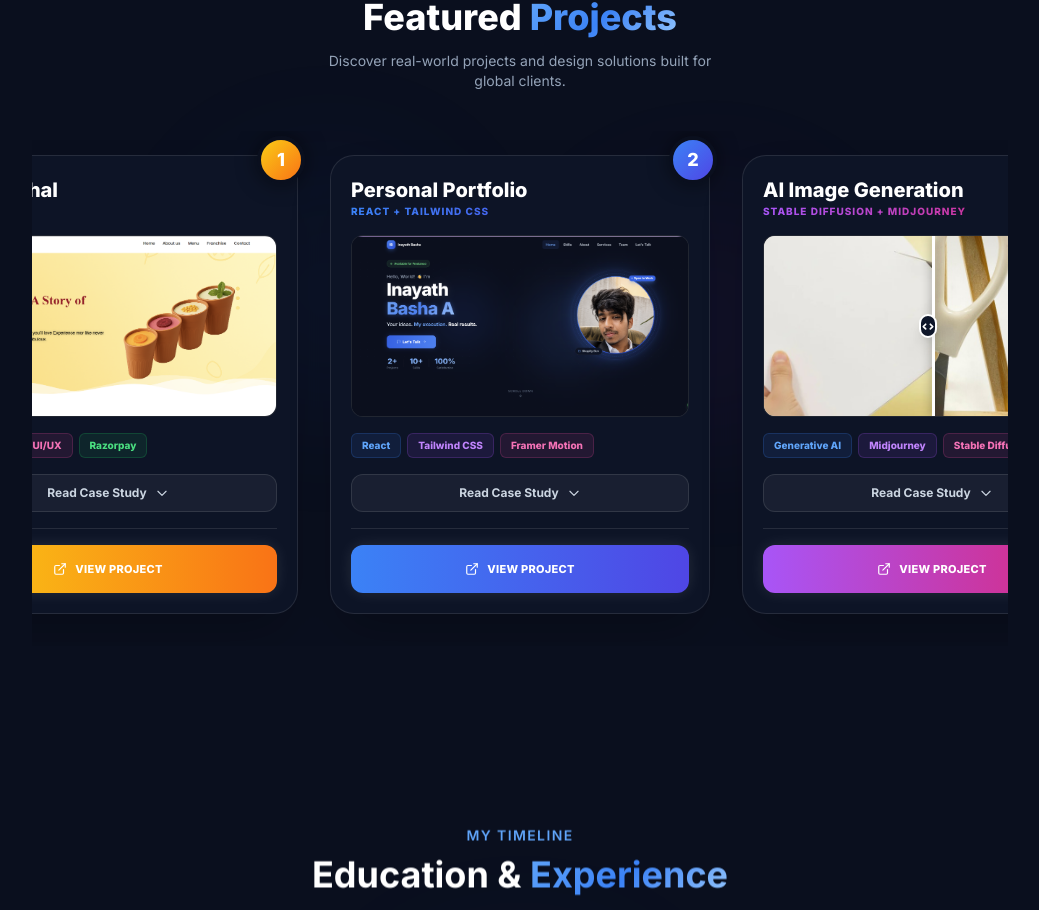
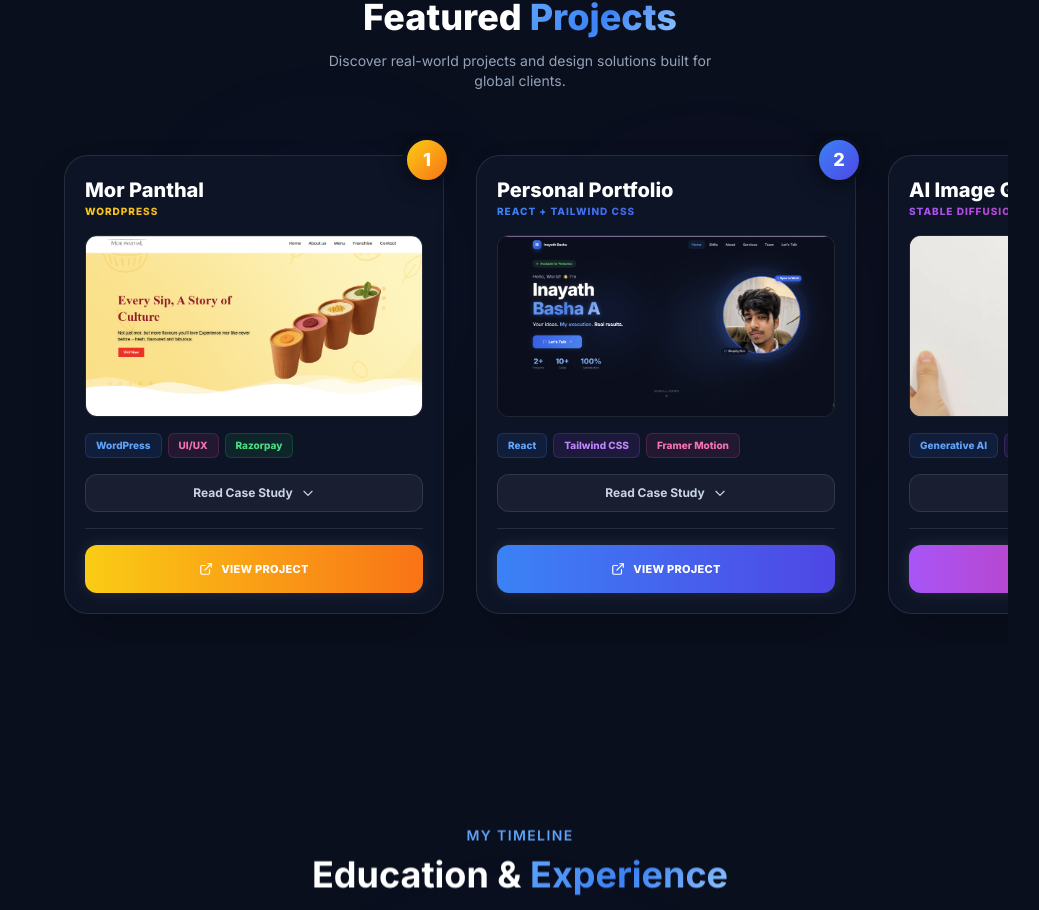
Before and after one commit to inayathbasha434-eng/inayath-portfolio, a React (Vite) app: page / in a window 1280 px wide. Shown: the part 3737-4647 px from the top of the page, without its empty margins (120-1159 px from the left). Built offline with nearby package versions, Linux system fonts and the light colour scheme; no server answers; a web font is replaced by a local one.

Commit message:
fix(ui): safely center swiper track on desktop to prevent left side cutoff

```diff
--- a/src/components/Projects.jsx
+++ b/src/components/Projects.jsx
@@ -179,7 +179,7 @@ export default function Projects() {
         {/* ========================================================== */}
         <div className="w-full overflow-hidden">
           {/* Swiper track */}
-          <div className="flex overflow-x-auto snap-x snap-mandatory no-scrollbar gap-5 lg:gap-8 pb-8 pt-6 px-4 lg:px-8 scroll-smooth lg:justify-center">
+          <div className="flex overflow-x-auto snap-x snap-mandatory no-scrollbar gap-5 lg:gap-8 pb-8 pt-6 px-4 lg:px-8 scroll-smooth w-max mx-auto max-w-full">
             {PROJECTS.map((proj, index) => {
               const isExpanded = expandedMobileProject === index;
               return (
```
